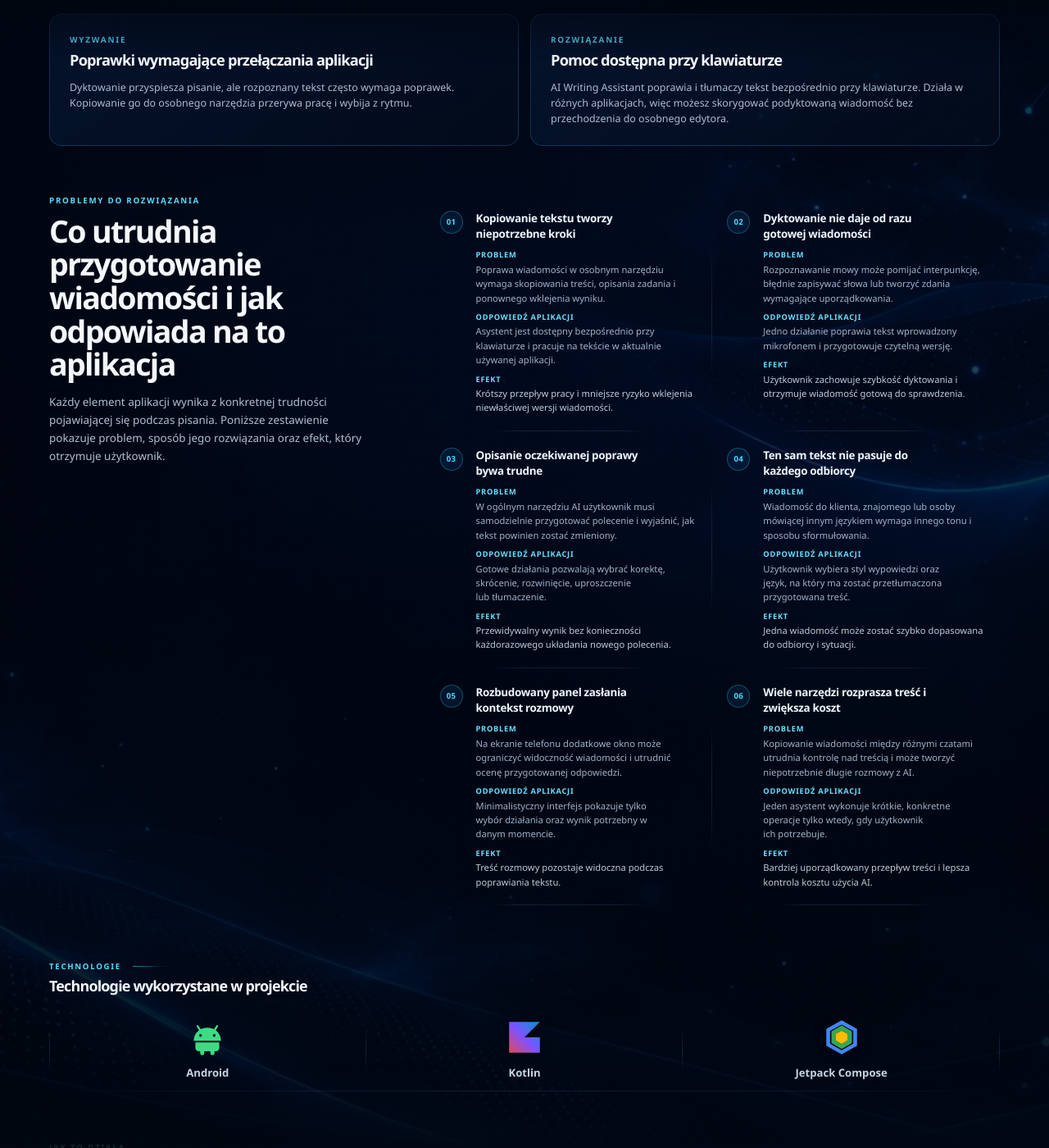
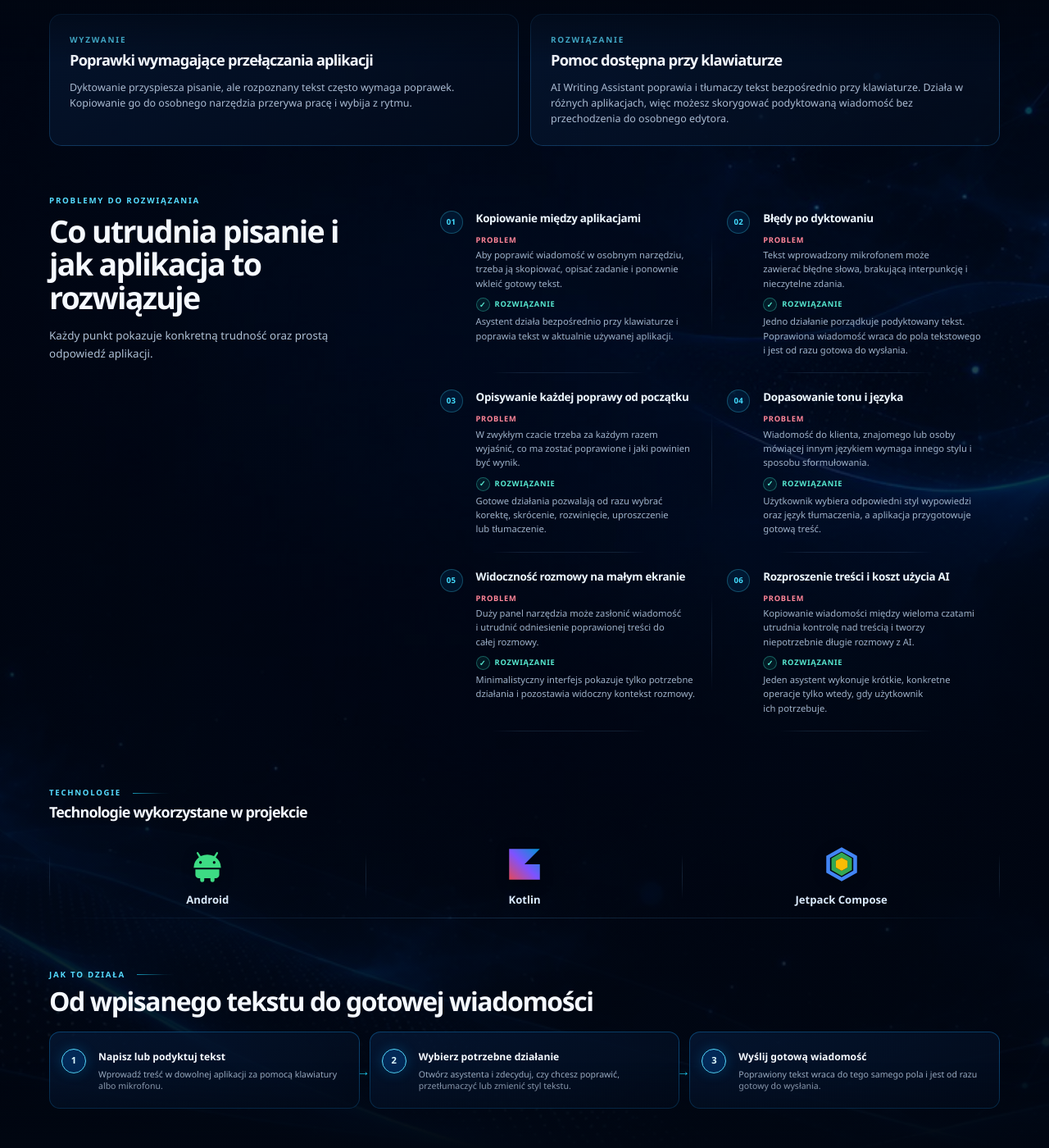
Before and after one commit to wiktor-furmanczyk/wiktor-furmanczyk.github.io, a Jekyll site: the page built from projects/writing-assistant-android/index.md, in a window 1280 px wide and 1400 px high, scrolled down 650 px. Shown: the whole window at 82% size. Built offline with Jekyll 4.4.1, drawn with Linux system fonts in a browser that asks for light colours; some of the changed text lies outside the part shown.

Commit message:
Simplify AI Writing problem cards

```diff
--- a/assets/css/style.scss
+++ b/assets/css/style.scss
@@ -291,8 +291,10 @@ body.header-hidden .site-header:not(:focus-within) { transform: translate3d(0, -
 .problem-response-copy { display: grid; min-width: 0; gap: 9px; }
 .problem-response-copy h3 { margin: 0 0 2px; color: #edf7ff; font-size: .84rem; line-height: 1.4; }
 .finance-feature-list .problem-response-copy p { color: #9fb2c9; font-size: .7rem; line-height: 1.55; }
-.finance-feature-list .problem-response-copy p strong { margin-bottom: 2px; color: #68dfff; font-size: .58rem; letter-spacing: .08em; text-transform: uppercase; }
-.finance-feature-list .problem-response-copy .problem-effect { color: #bdcad9; }
+.finance-feature-list .problem-response-copy p strong { margin-bottom: 3px; font-size: .58rem; letter-spacing: .08em; text-transform: uppercase; }
+.finance-feature-list .problem-statement strong { color: #ff8598; }
+.finance-feature-list .solution-statement strong { display: flex; align-items: center; gap: 6px; color: #57e8d0; }
+.solution-check { display: inline-grid; width: 17px; height: 17px; place-items: center; color: #57e8d0; background: rgba(26,190,166,.1); border: 1px solid rgba(62,229,203,.34); border-radius: 50%; font-size: .58rem; line-height: 1; }
 .finance-project .project-process { padding-block: 0; }
 .finance-project .project-process .section-heading, .finance-project .finance-gallery .section-heading { margin-bottom: 20px; }
 .finance-project .project-process .section-heading h2, .finance-project .finance-gallery .section-heading h2 { margin-bottom: 0; font-size: clamp(1.4rem, 2.7vw, 2rem); }
--- a/projects/writing-assistant-android/index.md
+++ b/projects/writing-assistant-android/index.md
@@ -46,16 +46,16 @@ image_alt: AI Writing Assistant pomagający poprawiać i tłumaczyć wiadomości
   <section class="finance-features" aria-labelledby="features-title">
     <div class="finance-features-heading">
       <p class="section-kicker">Problemy do rozwiązania</p>
-      <h2 id="features-title">Co utrudnia przygotowanie wiadomości i jak odpowiada na to aplikacja</h2>
-      <p>Każdy element aplikacji wynika z konkretnej trudności pojawiającej się podczas pisania. Poniższe zestawienie pokazuje problem, sposób jego rozwiązania oraz efekt, który otrzymuje użytkownik.</p>
+      <h2 id="features-title">Co utrudnia pisanie i jak aplikacja to rozwiązuje</h2>
+      <p>Każdy punkt pokazuje konkretną trudność oraz prostą odpowiedź aplikacji.</p>
     </div>
     <ul class="finance-feature-list writing-problem-list">
-      <li><span aria-hidden="true">01</span><div class="problem-response-copy"><h3>Kopiowanie tekstu tworzy niepotrzebne kroki</h3><p><strong>Problem</strong>Poprawa wiadomości w osobnym narzędziu wymaga skopiowania treści, opisania zadania i ponownego wklejenia wyniku.</p><p><strong>Odpowiedź aplikacji</strong>Asystent jest dostępny bezpośrednio przy klawiaturze i pracuje na tekście w aktualnie używanej aplikacji.</p><p class="problem-effect"><strong>Efekt</strong>Krótszy przepływ pracy i mniejsze ryzyko wklejenia niewłaściwej wersji wiadomości.</p></div></li>
-      <li><span aria-hidden="true">02</span><div class="problem-response-copy"><h3>Dyktowanie nie daje od razu gotowej wiadomości</h3><p><strong>Problem</strong>Rozpoznawanie mowy może pomijać interpunkcję, błędnie zapisywać słowa lub tworzyć zdania wymagające uporządkowania.</p><p><strong>Odpowiedź aplikacji</strong>Jedno działanie poprawia tekst wprowadzony mikrofonem i przygotowuje czytelną wersję.</p><p class="problem-effect"><strong>Efekt</strong>Użytkownik zachowuje szybkość dyktowania i otrzymuje wiadomość gotową do sprawdzenia.</p></div></li>
-      <li><span aria-hidden="true">03</span><div class="problem-response-copy"><h3>Opisanie oczekiwanej poprawy bywa trudne</h3><p><strong>Problem</strong>W ogólnym narzędziu AI użytkownik musi samodzielnie przygotować polecenie i wyjaśnić, jak tekst powinien zostać zmieniony.</p><p><strong>Odpowiedź aplikacji</strong>Gotowe działania pozwalają wybrać korektę, skrócenie, rozwinięcie, uproszczenie lub tłumaczenie.</p><p class="problem-effect"><strong>Efekt</strong>Przewidywalny wynik bez konieczności każdorazowego układania nowego polecenia.</p></div></li>
-      <li><span aria-hidden="true">04</span><div class="problem-response-copy"><h3>Ten sam tekst nie pasuje do każdego odbiorcy</h3><p><strong>Problem</strong>Wiadomość do klienta, znajomego lub osoby mówiącej innym językiem wymaga innego tonu i sposobu sformułowania.</p><p><strong>Odpowiedź aplikacji</strong>Użytkownik wybiera styl wypowiedzi oraz język, na który ma zostać przetłumaczona przygotowana treść.</p><p class="problem-effect"><strong>Efekt</strong>Jedna wiadomość może zostać szybko dopasowana do odbiorcy i sytuacji.</p></div></li>
-      <li><span aria-hidden="true">05</span><div class="problem-response-copy"><h3>Rozbudowany panel zasłania kontekst rozmowy</h3><p><strong>Problem</strong>Na ekranie telefonu dodatkowe okno może ograniczyć widoczność wiadomości i utrudnić ocenę przygotowanej odpowiedzi.</p><p><strong>Odpowiedź aplikacji</strong>Minimalistyczny interfejs pokazuje tylko wybór działania oraz wynik potrzebny w danym momencie.</p><p class="problem-effect"><strong>Efekt</strong>Treść rozmowy pozostaje widoczna podczas poprawiania tekstu.</p></div></li>
-      <li><span aria-hidden="true">06</span><div class="problem-response-copy"><h3>Wiele narzędzi rozprasza treść i zwiększa koszt</h3><p><strong>Problem</strong>Kopiowanie wiadomości między różnymi czatami utrudnia kontrolę nad treścią i może tworzyć niepotrzebnie długie rozmowy z AI.</p><p><strong>Odpowiedź aplikacji</strong>Jeden asystent wykonuje krótkie, konkretne operacje tylko wtedy, gdy użytkownik ich potrzebuje.</p><p class="problem-effect"><strong>Efekt</strong>Bardziej uporządkowany przepływ treści i lepsza kontrola kosztu użycia AI.</p></div></li>
+      <li><span aria-hidden="true">01</span><div class="problem-response-copy"><h3>Kopiowanie między aplikacjami</h3><p class="problem-statement"><strong>Problem</strong>Aby poprawić wiadomość w osobnym narzędziu, trzeba ją skopiować, opisać zadanie i ponownie wkleić gotowy tekst.</p><p class="solution-statement"><strong><span class="solution-check" aria-hidden="true">✓</span>Rozwiązanie</strong>Asystent działa bezpośrednio przy klawiaturze i poprawia tekst w aktualnie używanej aplikacji.</p></div></li>
+      <li><span aria-hidden="true">02</span><div class="problem-response-copy"><h3>Błędy po dyktowaniu</h3><p class="problem-statement"><strong>Problem</strong>Tekst wprowadzony mikrofonem może zawierać błędne słowa, brakującą interpunkcję i nieczytelne zdania.</p><p class="solution-statement"><strong><span class="solution-check" aria-hidden="true">✓</span>Rozwiązanie</strong>Jedno działanie porządkuje podyktowany tekst. Poprawiona wiadomość wraca do pola tekstowego i jest od razu gotowa do wysłania.</p></div></li>
+      <li><span aria-hidden="true">03</span><div class="problem-response-copy"><h3>Opisywanie każdej poprawy od początku</h3><p class="problem-statement"><strong>Problem</strong>W zwykłym czacie trzeba za każdym razem wyjaśnić, co ma zostać poprawione i jaki powinien być wynik.</p><p class="solution-statement"><strong><span class="solution-check" aria-hidden="true">✓</span>Rozwiązanie</strong>Gotowe działania pozwalają od razu wybrać korektę, skrócenie, rozwinięcie, uproszczenie lub tłumaczenie.</p></div></li>
+      <li><span aria-hidden="true">04</span><div class="problem-response-copy"><h3>Dopasowanie tonu i języka</h3><p class="problem-statement"><strong>Problem</strong>Wiadomość do klienta, znajomego lub osoby mówiącej innym językiem wymaga innego stylu i sposobu sformułowania.</p><p class="solution-statement"><strong><span class="solution-check" aria-hidden="true">✓</span>Rozwiązanie</strong>Użytkownik wybiera odpowiedni styl wypowiedzi oraz język tłumaczenia, a aplikacja przygotowuje gotową treść.</p></div></li>
+      <li><span aria-hidden="true">05</span><div class="problem-response-copy"><h3>Widoczność rozmowy na małym ekranie</h3><p class="problem-statement"><strong>Problem</strong>Duży panel narzędzia może zasłonić wiadomość i utrudnić odniesienie poprawionej treści do całej rozmowy.</p><p class="solution-statement"><strong><span class="solution-check" aria-hidden="true">✓</span>Rozwiązanie</strong>Minimalistyczny interfejs pokazuje tylko potrzebne działania i pozostawia widoczny kontekst rozmowy.</p></div></li>
+      <li><span aria-hidden="true">06</span><div class="problem-response-copy"><h3>Rozproszenie treści i koszt użycia AI</h3><p class="problem-statement"><strong>Problem</strong>Kopiowanie wiadomości między wieloma czatami utrudnia kontrolę nad treścią i tworzy niepotrzebnie długie rozmowy z AI.</p><p class="solution-statement"><strong><span class="solution-check" aria-hidden="true">✓</span>Rozwiązanie</strong>Jeden asystent wykonuje krótkie, konkretne operacje tylko wtedy, gdy użytkownik ich potrzebuje.</p></div></li>
     </ul>
   </section>
 
@@ -78,7 +78,7 @@ image_alt: AI Writing Assistant pomagający poprawiać i tłumaczyć wiadomości
     <ol class="process-steps">
       <li><span>1</span><strong>Napisz lub podyktuj tekst</strong><small>Wprowadź treść w dowolnej aplikacji za pomocą klawiatury albo mikrofonu.</small></li>
       <li><span>2</span><strong>Wybierz potrzebne działanie</strong><small>Otwórz asystenta i zdecyduj, czy chcesz poprawić, przetłumaczyć lub zmienić styl tekstu.</small></li>
-      <li><span>3</span><strong>Sprawdź i zastosuj wynik</strong><small>Porównaj przygotowaną wersję z oryginałem, a następnie wstaw ją do tego samego pola tekstowego.</small></li>
+      <li><span>3</span><strong>Wyślij gotową wiadomość</strong><small>Poprawiony tekst wraca do tego samego pola i jest od razu gotowy do wysłania.</small></li>
     </ol>
   </section>
 
@@ -91,7 +91,7 @@ image_alt: AI Writing Assistant pomagający poprawiać i tłumaczyć wiadomości
       <figure><div class="screen-frame"><img src="{{ '/assets/projects/writing-assistant-android/voice-dictation.jfif' | relative_url }}" alt="Klawiatura Androida w trybie dyktowania głosowego" loading="lazy" width="922" height="2049"></div><figcaption><strong>Dyktowanie głosem</strong><small>Powiedz wiadomość do mikrofonu klawiatury.</small></figcaption></figure>
       <figure><div class="screen-frame"><img src="{{ '/assets/projects/writing-assistant-android/recognized-text.jfif' | relative_url }}" alt="Wiadomość wpisana przez dyktowanie z błędami rozpoznawania mowy" loading="lazy" width="922" height="2049"></div><figcaption><strong>Tekst przed korektą</strong><small>Rozpoznana wypowiedź trafia do pola tekstowego.</small></figcaption></figure>
       <figure><div class="screen-frame"><img src="{{ '/assets/projects/writing-assistant-android/correction-tools.jfif' | relative_url }}" alt="Wiadomość z błędami gotowa do poprawienia przy użyciu asystenta" loading="lazy" width="922" height="2049"></div><figcaption><strong>Korekta przy klawiaturze</strong><small>Popraw tekst bez przełączania aplikacji.</small></figcaption></figure>
-      <figure><div class="screen-frame"><img src="{{ '/assets/projects/writing-assistant-android/corrected-message.jfif' | relative_url }}" alt="Poprawiona wiadomość gotowa do wysłania" loading="lazy" width="922" height="2049"></div><figcaption><strong>Gotowa wiadomość</strong><small>Sprawdź poprawioną wersję przed wysłaniem.</small></figcaption></figure>
+      <figure><div class="screen-frame"><img src="{{ '/assets/projects/writing-assistant-android/corrected-message.jfif' | relative_url }}" alt="Poprawiona wiadomość gotowa do wysłania" loading="lazy" width="922" height="2049"></div><figcaption><strong>Gotowa wiadomość</strong><small>Poprawiona wersja jest od razu gotowa do wysłania.</small></figcaption></figure>
     </div>
   </section>
 
```
Also changed, not shown: en/projects/writing-assistant-android/index.md (+10 -10 lines).
